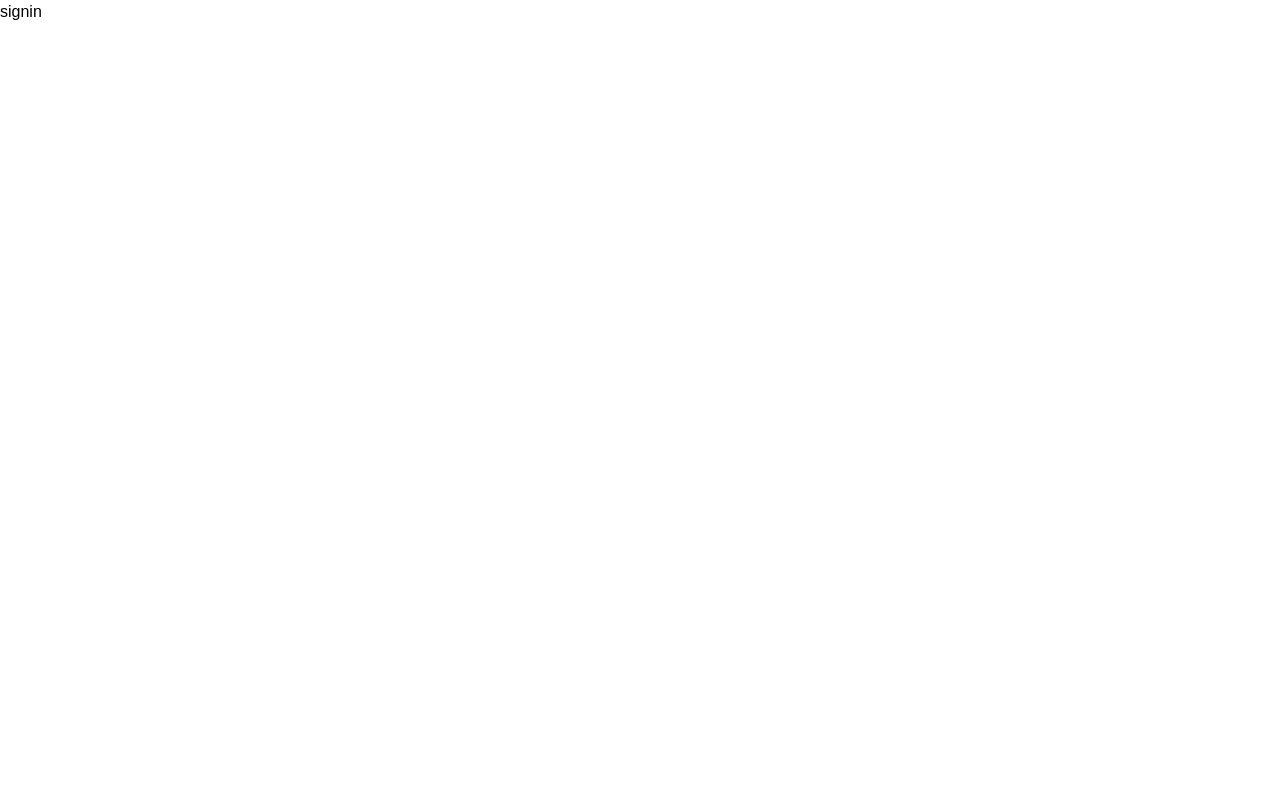
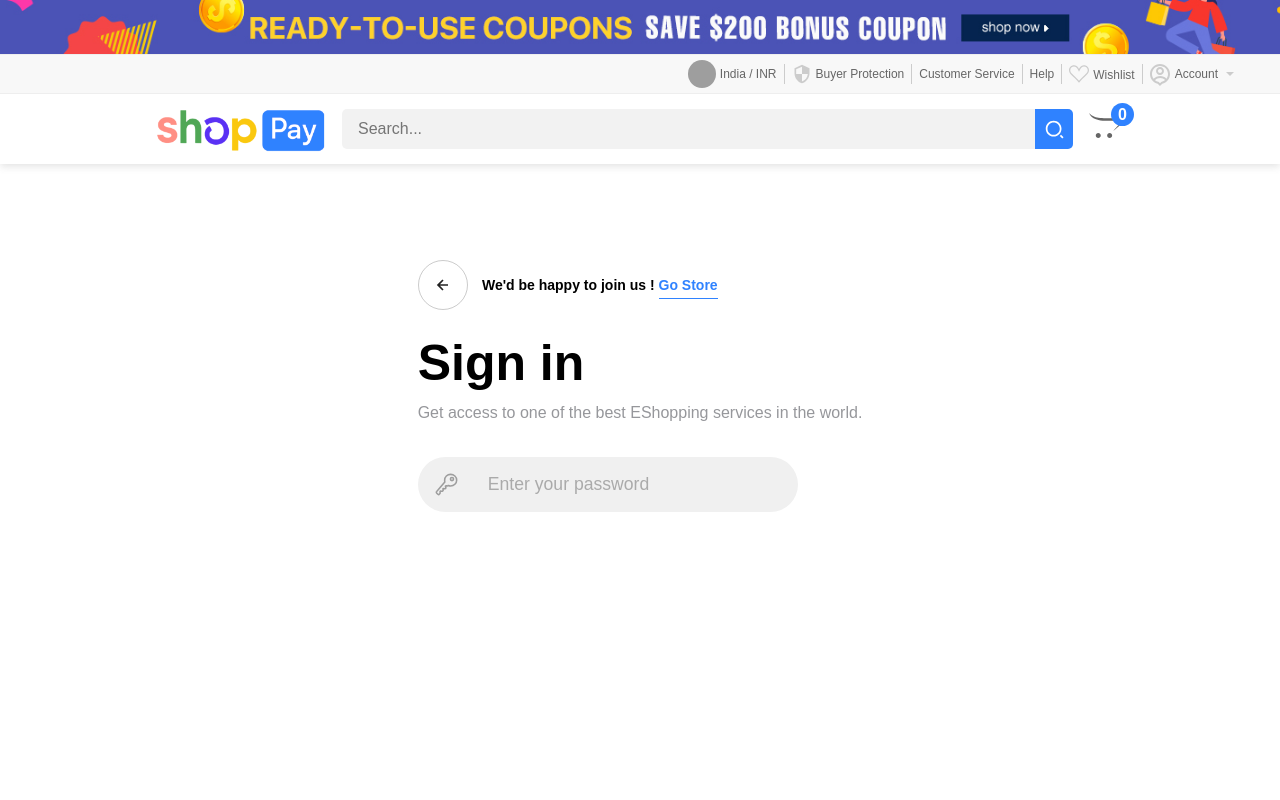
Before and after one commit to ariz565/SwiftCart, a Next.js app: page /signin in a window 1280 px wide. Shown: the top 800 px of the page. Built offline with nearby package versions, Linux system fonts and the light colour scheme; no server answers; grey boxes are pictures that could not be loaded.

Commit message:
Auth0 setup

```diff
--- a/components/header/UserMenu.js
+++ b/components/header/UserMenu.js
@@ -1,5 +1,6 @@
 import styles from "./styles.module.scss";
 import Link from "next/link";
+import { signOut, signIn } from "next-auth/react";
 
 export default function UserMenu({ session }) {
   return (
@@ -11,13 +12,15 @@
           <div className={styles.col}>
             <span>Welcome Back,</span>
             <h3>{session.user.name}</h3>
-            <span>Sign Out</span>
+            <span onClick={() => signOut()}>Sign Out</span>
           </div>
         </div>
       ) : (
         <div className={styles.flex}>
           <button className={styles.btn_primary}>Register</button>
-          <button className={styles.btn_outlined}>Login</button>
+          <button className={styles.btn_outlined} onClick={() => signIn()}>
+            Login
+          </button>
         </div>
       )}
       <ul>
--- a/components/header/index.js
+++ b/components/header/index.js
@@ -5,6 +5,7 @@
 
 export default function Header() {
   return (
+
     <header className={styles.header}>
       <Ad />
       <Top />
--- /dev/null
+++ b/components/inputs/loginInput/index.js
@@ -0,0 +1,21 @@
+import styles from "./styles.module.scss";
+import { BiUser } from "react-icons/bi";
+import { SiMinutemailer } from "react-icons/si";
+import { IoKeyOutline } from "react-icons/io5";
+
+export default function LoginInput({ icon, placeholder }) {
+  return (
+    <div className={styles.input}>
+      {icon == "user" ? (
+        <BiUser />
+      ) : icon == "email" ? (
+        <SiMinutemailer />
+      ) : icon == "password" ? (
+        <IoKeyOutline />
+      ) : (
+        ""
+      )}
+      <input type="text" placeholder={placeholder} />
+    </div>
+  );
+}
--- /dev/null
+++ b/components/inputs/loginInput/styles.module.scss
@@ -0,0 +1,33 @@
+.input {
+    position: relative;
+    max-width: 380px;
+    width: 100%;
+    background-color: #f0f0f0;
+    margin: 10px 0;
+    height: 55px;
+    border-radius: 55px;
+    display: grid;
+    grid-template-columns: 15% 85%;
+    align-items: center;
+    padding: 0 1rem;
+    margin-bottom: 1rem;
+    svg {
+      width: 25px;
+      height: 25px;
+      stroke: #6666669a;
+      fill: #6666669a;
+    }
+    input {
+      background: none;
+      outline: none;
+      border: none;
+      line-height: 1;
+      font-weight: 600;
+      font-size: 1.1rem;
+      color: #333;
+      &::placeholder {
+        color: #aaa;
+        font-weight: 500;
+      }
+    }
+  }
--- a/package.json
+++ b/package.json
@@ -13,6 +13,7 @@
     "@auth/mongodb-adapter": "^2.5.1",
     "@reduxjs/toolkit": "^2.2.2",
     "dotenv": "^16.4.5",
+    "formik": "^2.4.5",
     "mongodb": "^6.5.0",
     "mongoose": "^8.2.2",
     "next": "14.1.4",
@@ -27,7 +28,8 @@
     "redux-persist": "^6.0.0",
     "redux-thunk": "^3.1.0",
     "sass": "^1.72.0",
-    "scss": "^0.2.4"
+    "scss": "^0.2.4",
+    "yup": "^1.4.0"
   },
   "devDependencies": {
     "eslint": "^8",
--- a/pages/signin.js
+++ b/pages/signin.js
@@ -1,5 +1,44 @@
-import React from "react";
+import Footer from "@/components/footer";
+import Header from "@/components/header";
+import LoginInput from "@/components/inputs/loginInput";
+import styles from "@/styles/signin.module.scss";
+import { Formik, Form } from "formik";
+import Link from "next/link";
+import { BiLeftArrowAlt } from "react-icons/bi";
 
 export default function signin() {
-  return <div>signin</div>;
+  return (
+    <>
+      <Header />
+      <div className={styles.login}>
+        <div className={styles.login__container}>
+          <div className={styles.login__header}>
+            <div className={styles.back__svg}>
+              <BiLeftArrowAlt />
+            </div>
+            <span>
+              We&apos;d be happy to join us ! <Link href="/">Go Store</Link>
+            </span>
+          </div>
+          <div className={styles.login__form}>
+            <h1>Sign in</h1>
+            <p>
+              Get access to one of the best EShopping services in the world.
+            </p>
+            <Formik>
+              {(form) => (
+                <Form>
+                  <LoginInput
+                    icon="password"
+                    placeholder="Enter your password"
+                  />
+                </Form>
+              )}
+            </Formik>
+          </div>
+        </div>
+      </div>
+      <Footer country="India" />
+    </>
+  );
 }
--- /dev/null
+++ b/styles/signin.module.scss
@@ -0,0 +1,131 @@
+.login {
+  position: relative;
+  min-height: 100vh;
+  overflow: hidden;
+  display: flex;
+  justify-content: center;
+  @media (max-width: 790px) {
+    flex-direction: column;
+    align-items: center;
+  }
+
+  &__container {
+    padding: 3rem;
+    &:last-of-type {
+      margin-top: 3rem;
+      @media (max-width: 790px) {
+        margin-top: 0;
+      }
+    }
+  }
+  &__header {
+    display: flex;
+    align-items: center;
+    justify-content: space-between;
+    max-width: 300px;
+    .back__svg {
+      width: 50px;
+      height: 50px;
+      border: 1px solid #66666657;
+      border-radius: 50%;
+      display: grid;
+      place-items: center;
+      cursor: pointer;
+
+      &:hover {
+        border-color: $blue-color;
+        svg {
+          fill: $blue-color;
+        }
+      }
+      svg {
+        width: 20px;
+        height: 20px;
+        fill: #222;
+      }
+    }
+    span {
+      font-weight: 600;
+      font-size: 14px;
+      //padding-left: 10px;
+      a {
+        color: $blue-color;
+        cursor: pointer;
+        border-bottom: 1px solid $blue-color;
+        padding-bottom: 5px;
+      }
+    }
+  }
+  &__form {
+    margin-top: 1rem;
+    h1 {
+      font-size: 50px;
+      margin: 0;
+    }
+    p {
+      color: #96979b;
+    }
+    form {
+      margin-top: 2rem;
+    }
+    .forgot {
+      color: #666;
+      padding-top: 1rem;
+      font-size: 14px;
+      width: fit-content;
+      height: 40px;
+      &:hover {
+        color: $blue-color;
+        border-bottom: 1px solid $blue-color;
+      }
+    }
+  }
+  &__socials {
+    margin-top: 1rem;
+    .or {
+      position: relative;
+      color: #666;
+      padding-left: 8rem;
+      &:before,
+      &:after {
+        content: "";
+        width: 130px;
+        height: 1px;
+        background: #66666648;
+        position: absolute;
+        top: 50%;
+      }
+      &:before {
+        left: 250px;
+      }
+      &:after {
+        left: -10px;
+      }
+    }
+    &_wrap {
+      margin-top: 1rem;
+      display: flex;
+      flex-direction: column;
+      gap: 1rem;
+      padding-left: 3rem;
+      img {
+        width: 36px;
+        cursor: pointer;
+      }
+    }
+  }
+}
+.social__btn {
+  border: none;
+  outline: none;
+  width: 290px;
+  height: 50px;
+  border-radius: 50px;
+  display: flex;
+  align-items: center;
+  padding-left: 5%;
+  gap: 10px;
+  background: transparent;
+  border: 1px solid #66666683;
+  cursor: pointer;
+}
```
Also changed, not shown: pages/api/auth/[...nextauth].js (+10 -4 lines), 1 other file (tests, documents, lock files or other folders).
